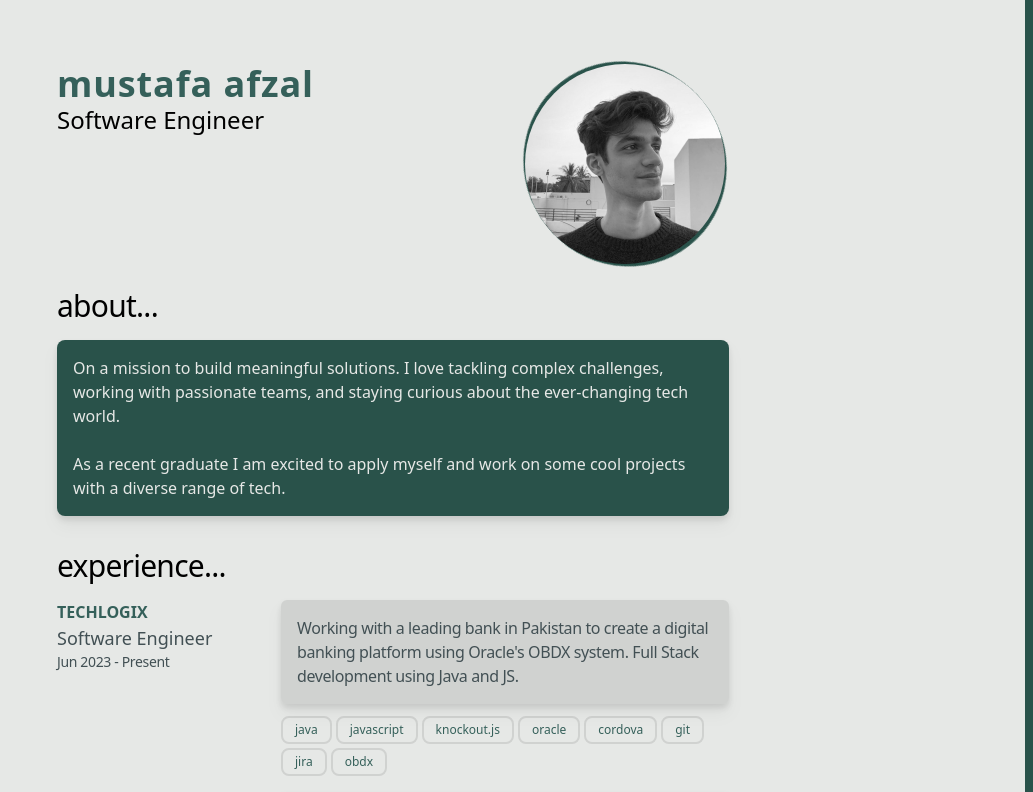
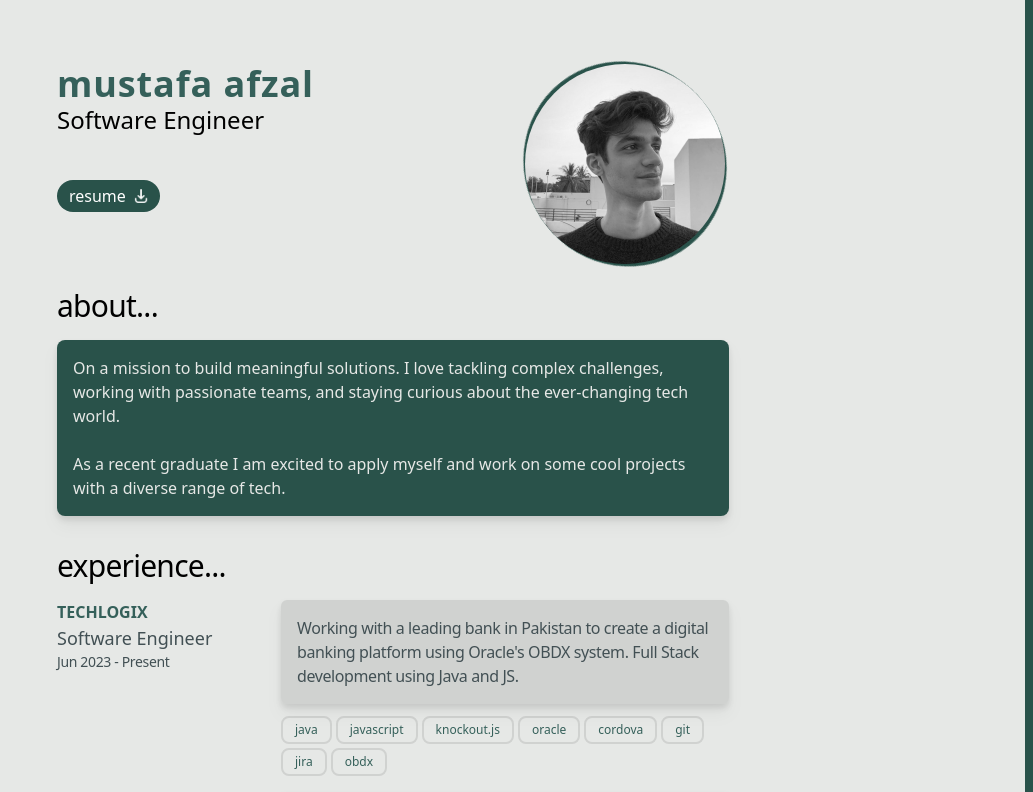
Before and after one commit to Mafzii/portfolio_v1, a Next.js app: page / in a window 1280 px wide. Shown: the top 792 px of the page, without its empty margins (247-1280 px from the left). Built offline with nearby package versions, Linux system fonts and the light colour scheme; some icons are missing.

Commit message:
DEV-1: Navbar | added resume button and new tab on clicking socials

```diff
--- a/components/Navbar.jsx
+++ b/components/Navbar.jsx
@@ -28,11 +28,21 @@ const Navbar = () => {
                         Software Engineer
                     </h2>
                     <div className="py-2">
-                        <SocialIcon className="me-3" url="https://github.com/Mafzii" bgColor={"#29524A"} style={{ height: '2rem', width: '2rem' }} />
-                        <SocialIcon className="me-3" url="https://instagram.com/mustafa_afzal/" bgColor={"#29524A"} style={{ height: '2rem', width: '2rem' }} />
-                        <SocialIcon className="me-3" url="https://linkedin.com/in/mustafa-afzal" bgColor={"#29524A"} style={{ height: '2rem', width: '2rem' }} />
-                        {/* add socials icons here rather than info */}
+                        <SocialIcon className="me-3" url="https://github.com/Mafzii" bgColor={"#29524A"} style={{ height: '2rem', width: '2rem' }} target="_blank"/>
+                        <SocialIcon className="me-3" url="https://instagram.com/mustafa_afzal/" bgColor={"#29524A"} style={{ height: '2rem', width: '2rem' }} target="_blank"/>
+                        <SocialIcon className="me-3" url="https://linkedin.com/in/mustafa-afzal" bgColor={"#29524A"} style={{ height: '2rem', width: '2rem' }} target="_blank"/>
                     </div>
+                    <a download href="MustafaAfzal_CV.pdf" className="bg-primary w-fit my-1 py-1 px-3 rounded-full text-white flex">
+                        <span>resume</span>
+                        <div className="m-auto ms-2">
+                            <Image
+                                    alt="download resume"
+                                    src="/download.jpg"
+                                    width={14}
+                                    height={14}
+                                />
+                        </div>
+                    </a>
                 </div>
                 <div className=" w-52 h-52">
                     <div className="relative">
```
Also changed, not shown: public/download.jpg (added), 1 other file (tests, documents, lock files or other folders).
